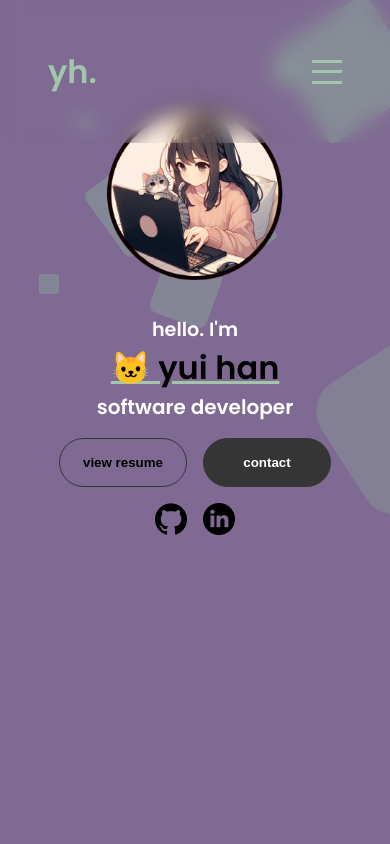
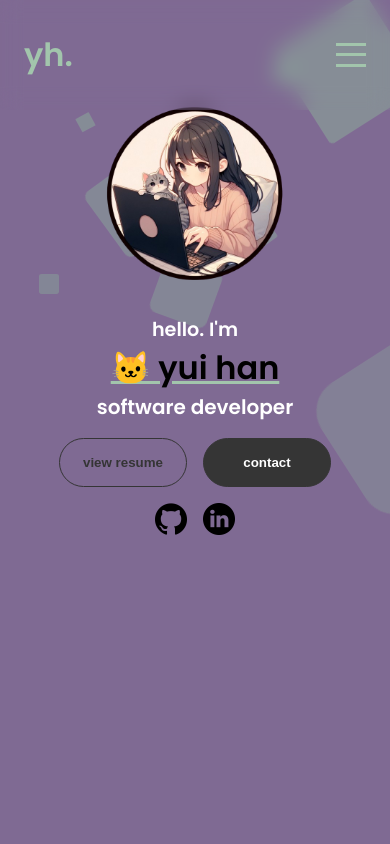
Before and after one commit to antarc0y/antarc0y.github.io, a SvelteKit app: page / in a window 390 px wide. Shown: the top 844 px of the page. Built offline with nearby package versions, Linux system fonts and the light colour scheme.

Commit message:
smaller nav and button changes

```diff
--- a/src/components/nav.svelte
+++ b/src/components/nav.svelte
@@ -52,7 +52,7 @@
 		width: 100%;
 		position: fixed;
 		display: flex;
-		padding: 1rem 3rem;
+		padding: 0.5rem 3rem;
 		justify-content: space-between;
 		align-items: center;
 		backdrop-filter: blur(10px);
@@ -87,4 +87,10 @@
 	.menu-links a.active {
 		color: #a2c5ac;
 	}
+
+	@media (max-width: 600px) {
+		nav {
+			padding: 0.5rem 1.5rem;
+		}
+	}
 </style>
--- a/src/styles.css
+++ b/src/styles.css
@@ -36,7 +36,7 @@ nav,
 nav {
 	justify-content: space-around;
 	align-items: center;
-	height: 17vh;
+	height: 13vh;
 }
 
 .nav-links {
@@ -243,6 +243,7 @@ section {
 
 .btn-color-1,
 .btn-color-2 {
+	color: rgb(53, 53, 53);
 	border: rgb(53, 53, 53) 0.1rem solid;
 }
 
```
